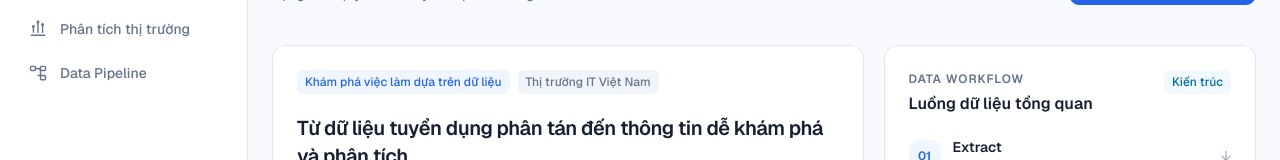
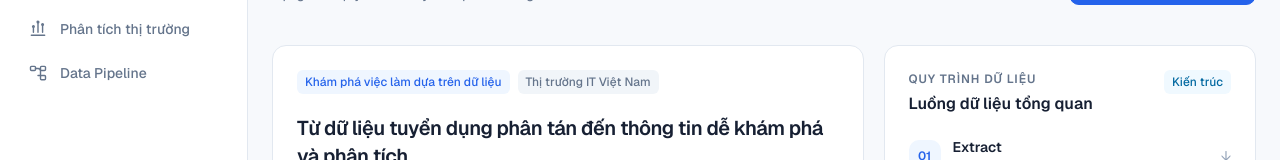
Before and after one commit to VoHoangPhucDTA/job-discovery-platform, a Next.js app in the folder frontend/: page / in a window 1280 px wide. Shown: the part 205-365 px from the top of the page. Built offline with nearby package versions, Linux system fonts and the light colour scheme.

Commit message:
content(ui): localize data workflow label

```diff
--- a/frontend/app/page.tsx
+++ b/frontend/app/page.tsx
@@ -81,7 +81,7 @@ export default function Home() {
           <div className="flex items-start justify-between gap-3">
             <div>
               <p className="text-small font-semibold uppercase tracking-[0.08em] text-muted-foreground">
-                Data workflow
+                Quy trình dữ liệu
               </p>
               <h2 className="mt-1 text-card-title font-semibold text-foreground">
                 Luồng dữ liệu tổng quan
```
